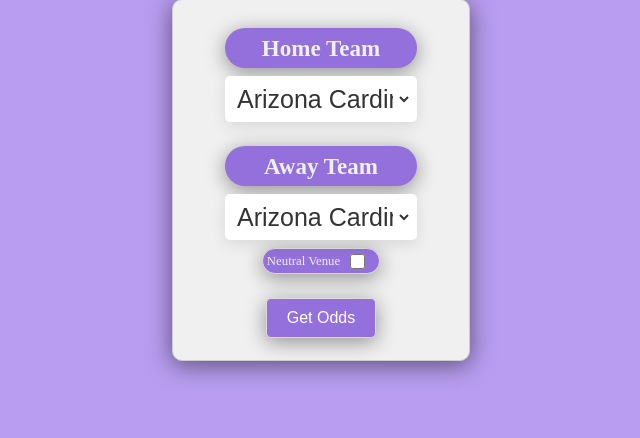
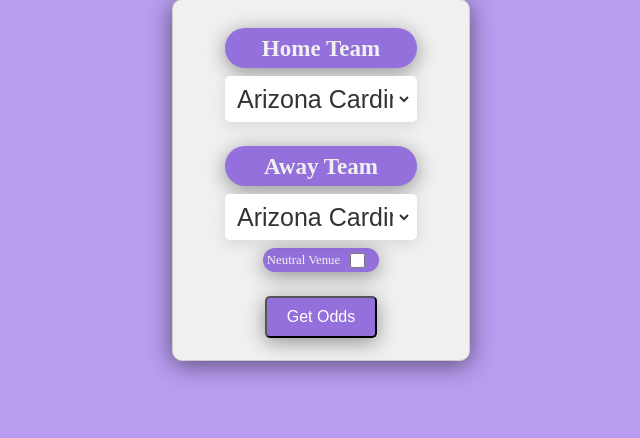
Before and after one commit to Peter-Kashynski/Projects, a Flask app: template NFL predictor/templates/odds.html in a window 1280 px wide. Shown: the part 153-591 px from the top of the page, without its empty margins (319-959 px from the left). Run offline with Flask 3, Linux system fonts and the light colour scheme; the template is opened without the code that fills it: values that come from a table or form of the project are taken from there, others are empty; parts of the project's set-up code (start-up, migrations or seed data) failed here and were passed over.

Commit message:
Update styles.css

```diff
--- a/NFL predictor/static/styles.css
+++ b/NFL predictor/static/styles.css
@@ -126,7 +126,6 @@
     width: 9vw;
     height: 3vh;
     /* border: 2px solid black;    */
-    border: 1px solid rgb(220, 220, 220);
     margin-top: 1vh;
     margin-bottom: 1vh;
     background-color: var(--select-color);
@@ -182,7 +181,6 @@
 /* Styles for the submit button */
 .team-form input[type="submit"] {
     background-color: var(--select-color);
-    border: 1px solid rgb(220, 220, 220);
     color: white;
     border-radius: 5px;
     padding: 10px 20px;
```
